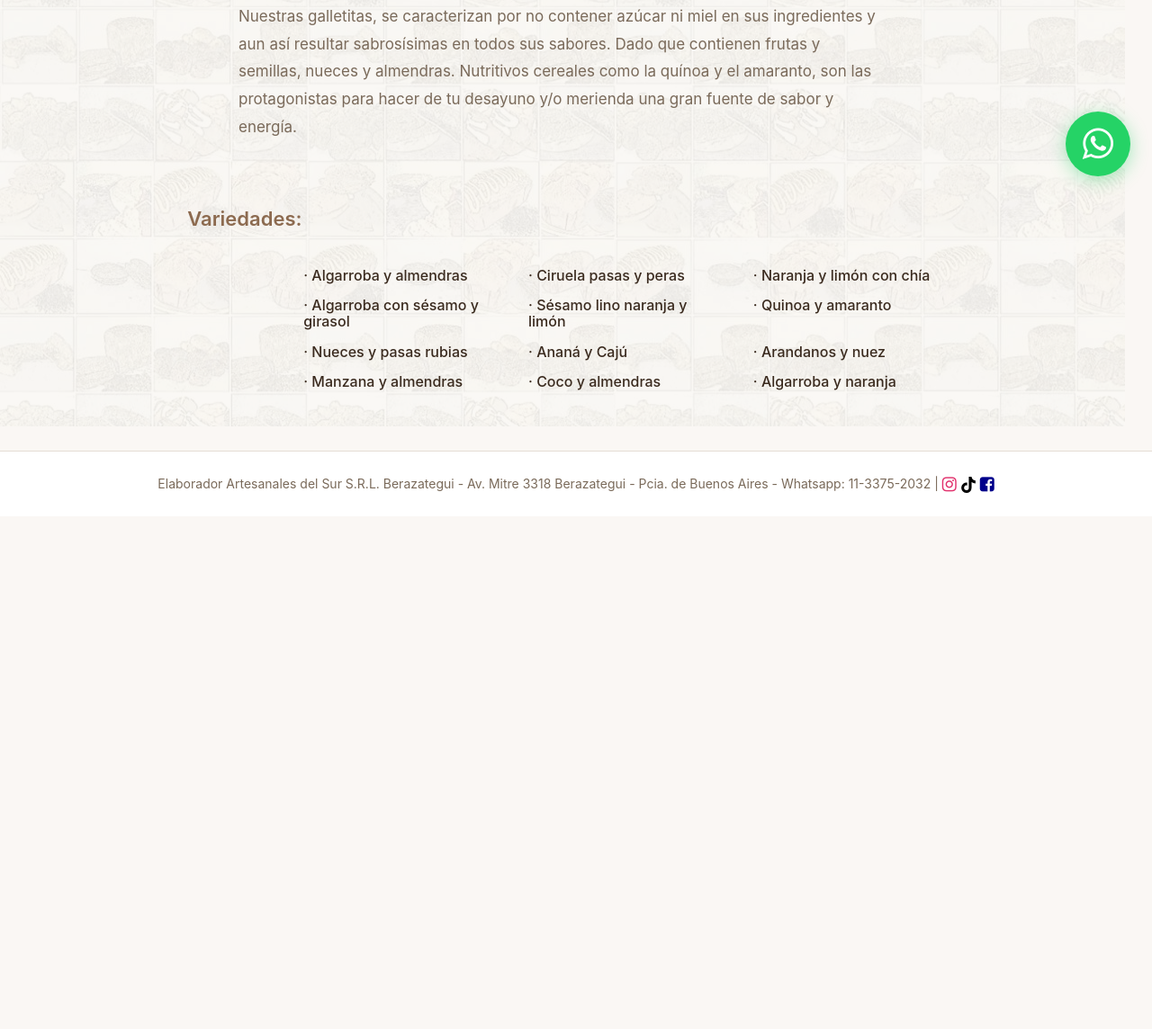
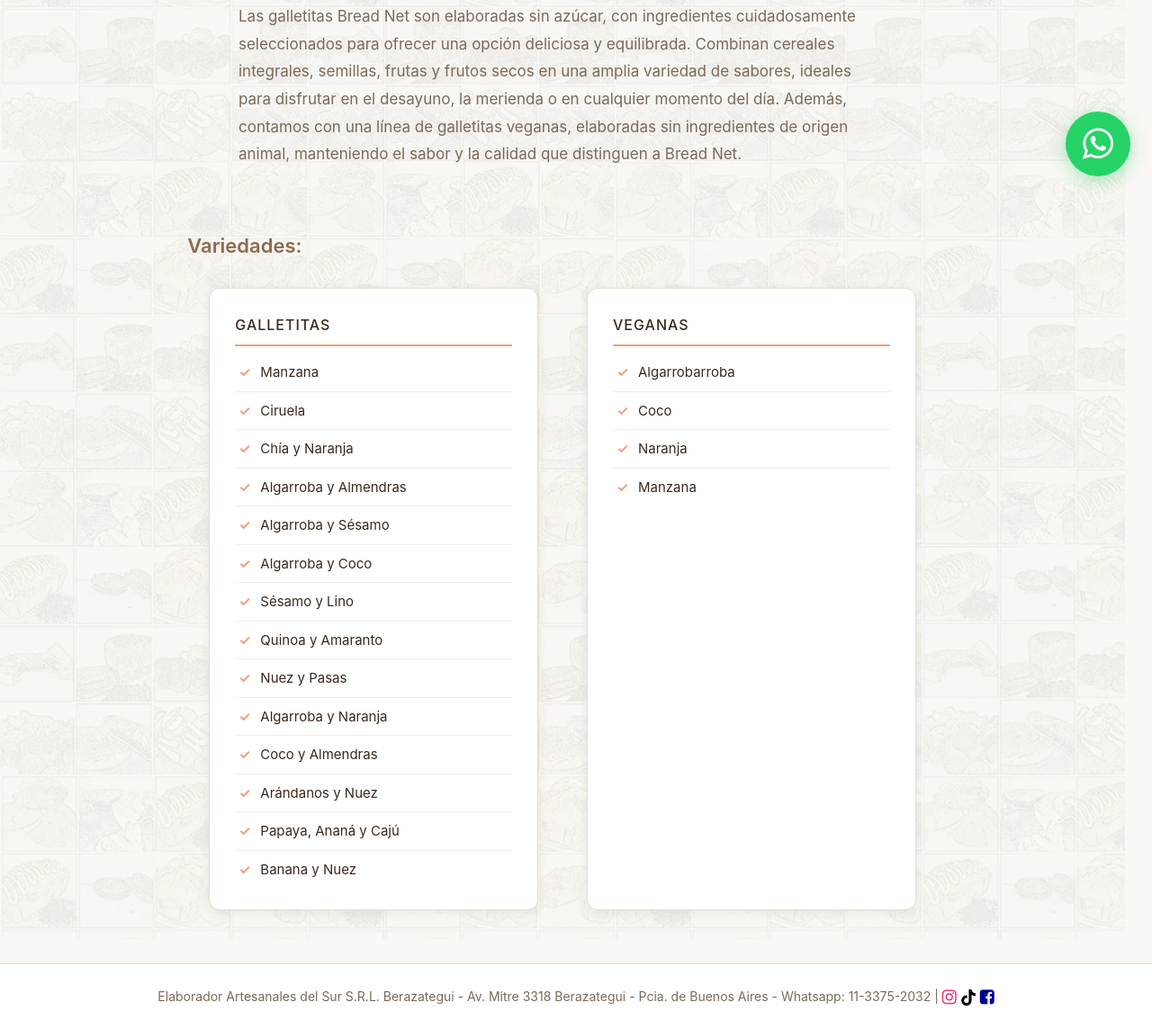
Before and after one commit to BreadNet/breadnet.github.io, a plain HTML site: page galletitas.html in a window 1280 px wide. Shown: the part 580-1724 px from the top of the page at 90% size. Before the commit the page ends 1154 px from the top, so only its background shows below. Drawn offline with nearby package versions, Linux system fonts and the light colour scheme.

Commit message:
Actualiza portada, descripción y variedades de Galletitas

```diff
--- a/galletitas.html
+++ b/galletitas.html
@@ -72,7 +72,7 @@
     <div class='categoria-header'>
         <div class='row no-gutter'>
           <div class='header-producto col-md-12'>
-            <img src="//images.contentful.com/c9ljuftfcdiz/5vGg03xP6Eo4uQ4MGGqOq/f7d03a54dfd33718c988cf7b5781ebde/galles.jpg" />
+            <img src="/images/portada_galletitas.jpg" />
           </div>
         </div>
       <div class='row'>
@@ -87,7 +87,7 @@
     <div class='categoria-contenido'>
       <div class='row'>
         <div class='col-md-12'>
-          <p>Nuestras galletitas, se caracterizan por no contener azúcar ni miel en sus ingredientes y aun así resultar sabrosísimas en todos sus sabores. Dado que contienen frutas y semillas, nueces y almendras. Nutritivos cereales como la quínoa y el amaranto, son las protagonistas para hacer de tu desayuno y/o merienda una gran fuente de sabor y energía.</p>
+          <p>Las galletitas Bread Net son elaboradas sin azúcar, con ingredientes cuidadosamente seleccionados para ofrecer una opción deliciosa y equilibrada. Combinan cereales integrales, semillas, frutas y frutos secos en una amplia variedad de sabores, ideales para disfrutar en el desayuno, la merienda o en cualquier momento del día. Además, contamos con una línea de galletitas veganas, elaboradas sin ingredientes de origen animal, manteniendo el sabor y la calidad que distinguen a Bread Net.</p>
         </div>
       </div>
 
@@ -101,52 +101,38 @@
         </div>
 
         <br />
-        <div class='row'>
-          <div class='col-md-offset-2'>
-              <div class='row'>
-                  <div class='col-sm-4'>
-                    <h4>· Algarroba y almendras</h4>
-                  </div>
-                  <div class='col-sm-4'>
-                    <h4>· Ciruela pasas y peras</h4>
-                  </div>
-                  <div class='col-sm-4'>
-                    <h4>· Naranja y limón con chía</h4>
-                  </div>
-              </div>
-              <div class='row'>
-                  <div class='col-sm-4'>
-                    <h4>· Algarroba con sésamo y girasol</h4>
-                  </div>
-                  <div class='col-sm-4'>
-                    <h4>· Sésamo lino naranja y limón</h4>
-                  </div>
-                  <div class='col-sm-4'>
-                    <h4>· Quinoa y amaranto</h4>
-                  </div>
-              </div>
-              <div class='row'>
-                  <div class='col-sm-4'>
-                    <h4>· Nueces y pasas rubias</h4>
-                  </div>
-                  <div class='col-sm-4'>
-                    <h4>· Ananá y Cajú</h4>
-                  </div>
-                  <div class='col-sm-4'>
-                    <h4>· Arandanos y nuez</h4>
-                  </div>
-              </div>
-              <div class='row'>
-                  <div class='col-sm-4'>
-                    <h4>· Manzana y almendras</h4>
-                  </div>
-                  <div class='col-sm-4'>
-                    <h4>· Coco y almendras</h4>
-                  </div>
-                  <div class='col-sm-4'>
-                    <h4>· Algarroba y naranja</h4>
-                  </div>
-              </div>
+        <div class='row variedades-grid'>
+          <div class='col-md-6'>
+            <div class='variedad-card'>
+              <h4 class='variedad-titulo'>Galletitas</h4>
+              <ul class='variedad-lista'>
+                <li>Manzana</li>
+                <li>Ciruela</li>
+                <li>Chía y Naranja</li>
+                <li>Algarroba y Almendras</li>
+                <li>Algarroba y Sésamo</li>
+                <li>Algarroba y Coco</li>
+                <li>Sésamo y Lino</li>
+                <li>Quinoa y Amaranto</li>
+                <li>Nuez y Pasas</li>
+                <li>Algarroba y Naranja</li>
+                <li>Coco y Almendras</li>
+                <li>Arándanos y Nuez</li>
+                <li>Papaya, Ananá y Cajú</li>
+                <li>Banana y Nuez</li>
+              </ul>
+            </div>
+          </div>
+          <div class='col-md-6'>
+            <div class='variedad-card'>
+              <h4 class='variedad-titulo'>Veganas</h4>
+              <ul class='variedad-lista'>
+                <li>Algarrobarroba</li>
+                <li>Coco</li>
+                <li>Naranja</li>
+                <li>Manzana</li>
+              </ul>
+            </div>
           </div>
         </div>
     </div>
```
Also changed, not shown: alfajores.html (+3 -6 lines), images/portada_galletitas.jpg (added).
